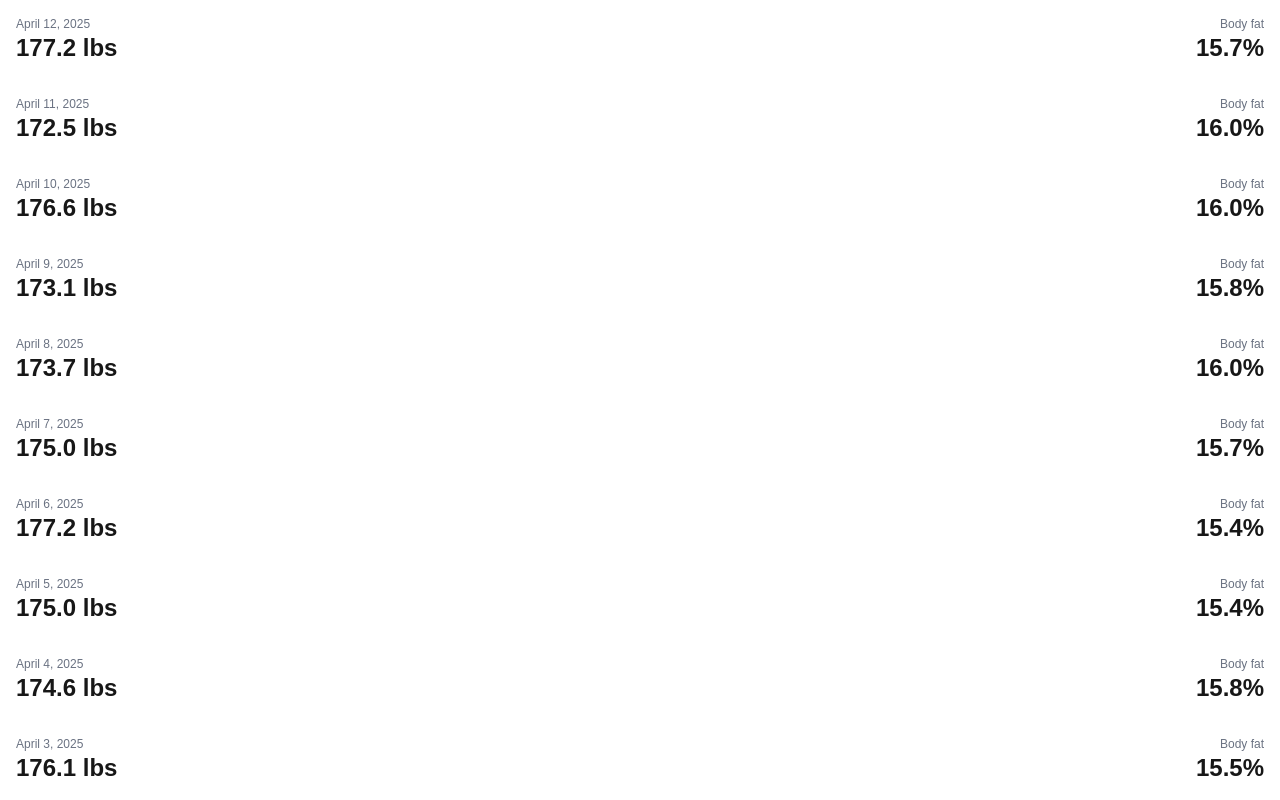
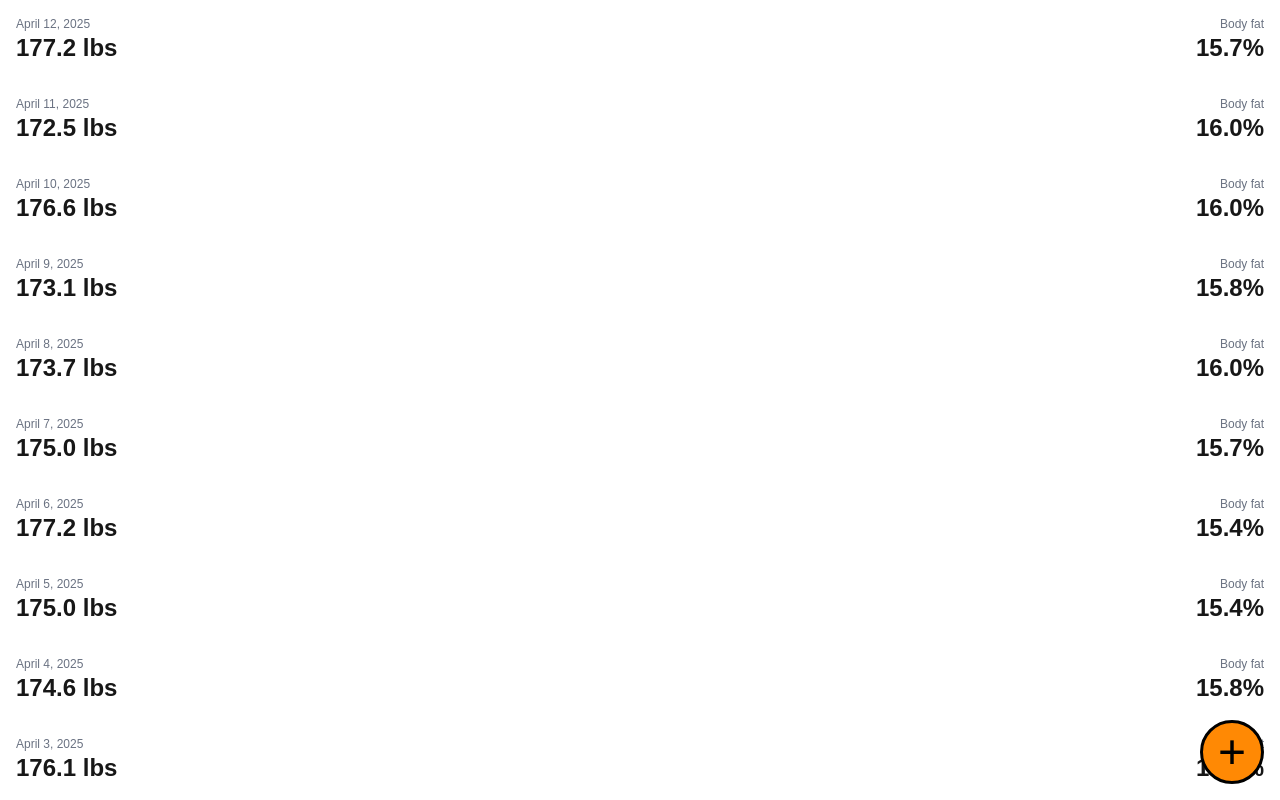
Before and after one commit to Tsmith18256/my-health-app-web, a Next.js app: page /body-comp/log in a window 1280 px wide. Shown: the top 800 px of the page. Built offline with nearby package versions, Linux system fonts and the light colour scheme.

Commit message:
Add FAB to log screen

```diff
--- a/src/app/(app)/body-comp/log/body-comp-row.component.tsx
+++ b/src/app/(app)/body-comp/log/body-comp-row.component.tsx
@@ -1,8 +1,6 @@
-
-
 export const BodyCompRow = (props: IBodyCompRowProps) => {
   return (
-    <div className="flex justify-between p-4">
+    <div className="active:bg-gray-200 flex justify-between p-4">
       <div className="flex flex-col">
         <span className="text-xs text-gray-500">{props.date}</span>
         <strong className="text-2xl">{props.weight}</strong>
--- /dev/null
+++ b/src/app/(app)/body-comp/log/floating-action-button.component.tsx
@@ -0,0 +1,9 @@
+export const FloatingActionButton = () => {
+  return (
+    <button
+      className={`bg-orange-400 active:bg-orange-600 border-3 bottom-4 end-4 fixed font-medium h-16 rounded-full text-black text-5xl w-16`}
+    >
+      +
+    </button>
+  );
+};
--- a/src/app/(app)/body-comp/log/page.tsx
+++ b/src/app/(app)/body-comp/log/page.tsx
@@ -1,4 +1,5 @@
 import { BodyCompRow, IBodyCompRowProps } from '@/app/(app)/body-comp/log/body-comp-row.component';
+import { FloatingActionButton } from '@/app/(app)/body-comp/log/floating-action-button.component';
 import dayjs from 'dayjs';
 
 const entries: IBodyCompRowProps[] = [];
@@ -16,6 +17,8 @@ export default function BodyCompLogPage() {
       {entries.map((entry) => {
         return <BodyCompRow key={entry.date} {...entry} />;
       })}
+
+      <FloatingActionButton />
     </>
   );
 }
--- a/src/components/button/button.component.tsx
+++ b/src/app/(auth)/button.component.tsx
@@ -6,9 +6,7 @@ export const Button = (props: IButtonProps) => {
 
   return (
     <button
-      className={`bg-orange-400 border-3 font-semibold rounded-lg text-black w-full ${
-        classesBySize[size]
-      }`}
+      className={`bg-orange-400 active:bg-orange-600 border-3 font-semibold rounded-lg text-black w-full ${classesBySize[size]}`}
     >
       {props.children}
     </button>
--- a/src/app/(auth)/page.tsx
+++ b/src/app/(auth)/page.tsx
@@ -1,4 +1,4 @@
-import { Button, ButtonSize } from "@/components/button/button.component";
+import { Button, ButtonSize } from "@/app/(auth)/button.component";
 import Link from "next/link";
 
 export default function LoginPage() {
```
